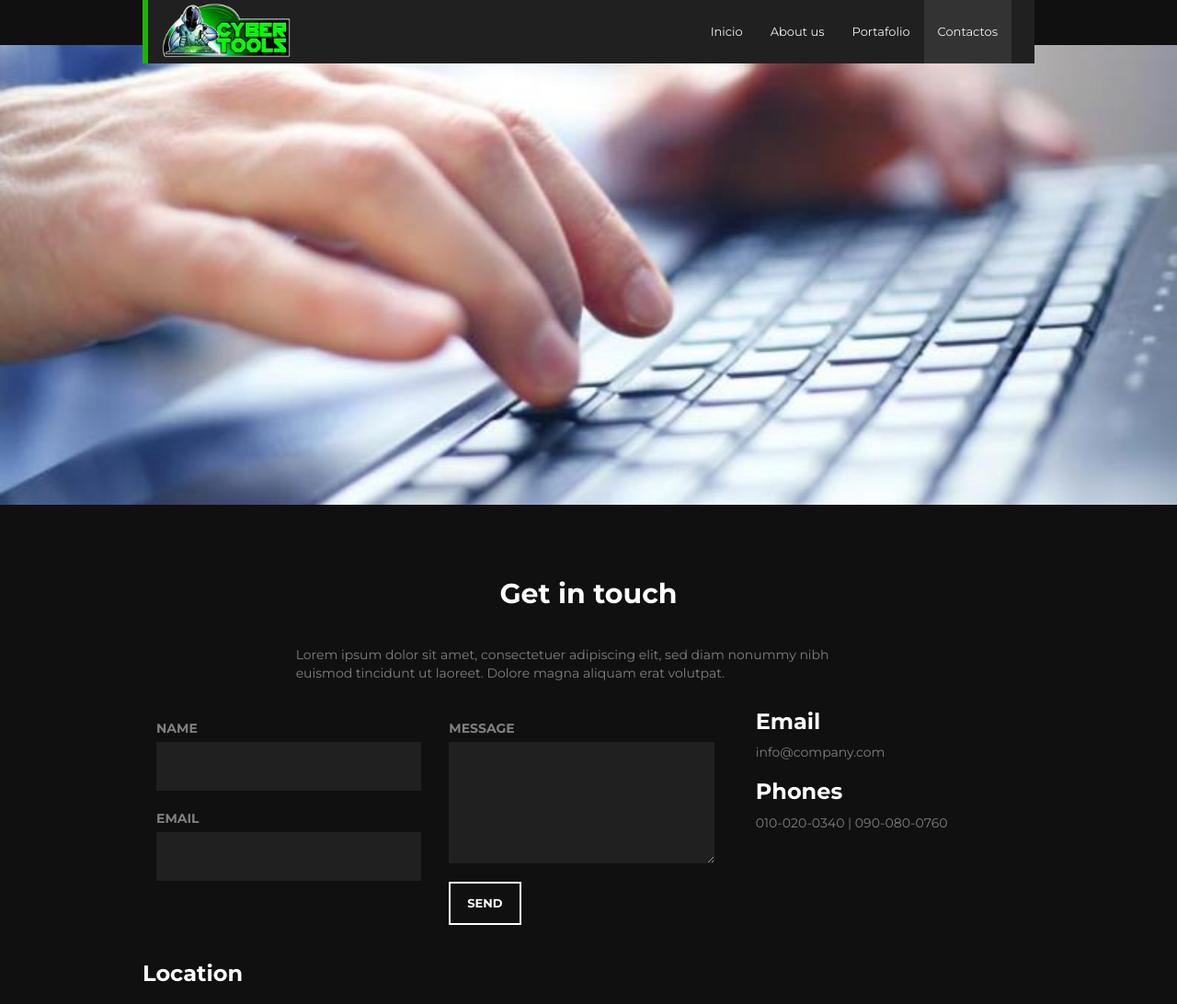
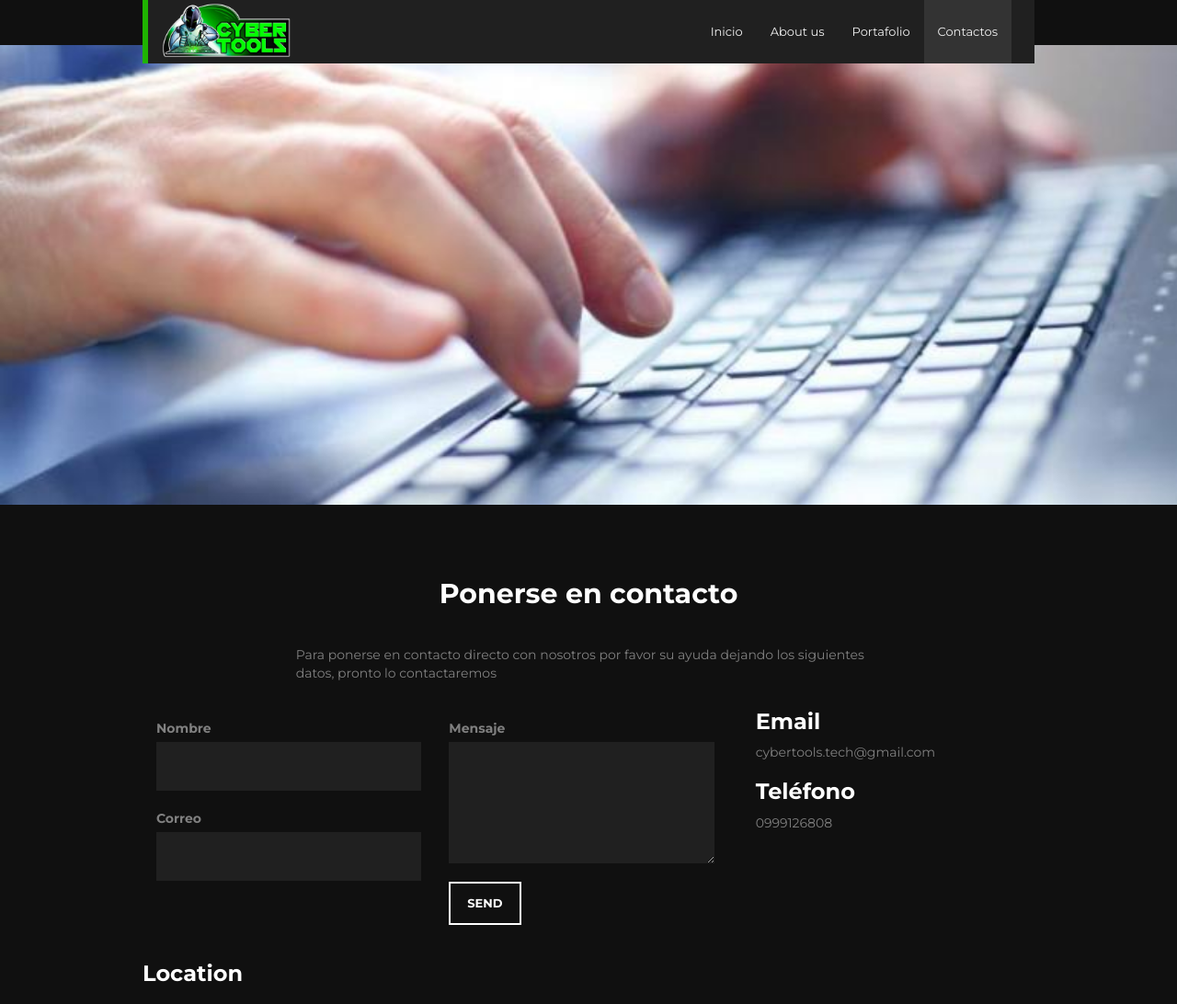
Before and after one commit to joaojv90/webproject, a Django app: page /contact/ in a window 1280 px wide. Shown: the part 21-1113 px from the top of the page at 92% size. Run offline with Django 4.2, Linux system fonts and the light colour scheme; some libraries are stand-ins or nearby versions.

Commit message:
changes in custom.js latitude and length

```diff
--- a/core/static/core/js/custom.js
+++ b/core/static/core/js/custom.js
@@ -6,7 +6,7 @@ var center;
 function initialize() {
     var mapOptions = {
       zoom: 16,
-      center: new google.maps.LatLng(13.758468, 100.567481),
+      center: new google.maps.LatLng(-0.335201, -78.529045),
       scrollwheel: false
     };
 
@@ -42,6 +42,6 @@ $('#portfolio a').nivoLightbox({
     });
 
 // HIDE MOBILE MENU AFTER CLIKING ON A LINK
-   $('.navbar-collapse a').click(function(){
+    $('.navbar-collapse a').click(function(){
         $(".navbar-collapse").collapse('hide');
     });
--- a/core/templates/core/contact.html
+++ b/core/templates/core/contact.html
@@ -18,38 +18,38 @@
 	<div class="container">
 		<div class="row">
 			<div class="col-md-offset-2 col-md-8 col-sm-12">
-				<h2>Get in touch</h2>
-                <p>Lorem ipsum dolor sit amet, consectetuer adipiscing elit, sed diam nonummy nibh euismod tincidunt ut laoreet. Dolore magna aliquam erat volutpat.</p>
+				<h2>Ponerse en contacto</h2>
+                <p>Para ponerse en contacto directo con nosotros por favor su ayuda dejando los siguientes datos, pronto lo contactaremos</p>
 			</div>
 			<div class="col-md-8 col-sm-8 mt30">
 				<form action="#" method="post" role="form">
 					<div class="col-md-6 col-sm-6">
-                        <label for="name">NAME</label>
+                        <label for="name">Nombre</label>
                         <input name="name" type="text" class="form-control" id="name">
-                      <label for="email">EMAIL</label>
+						<label for="email">Correo</label>
                         <input name="email" type="email" class="form-control" id="email">
 					</div>
 					<div class="col-md-6 col-sm-6">
-						<label for="message">MESSAGE</label>
+						<label for="message">Mensaje</label>
 						<textarea name="message" rows="6" class="form-control" id="message"></textarea>
 					</div>
                     <div class="col-md-6 col-sm-6">
-                    	<button type="submit" name="submit" class="btn btn-default">SEND</button>
+						<button type="submit" name="submit" class="btn btn-default">SEND</button>
                     </div>
 				</form>
 			</div>
 			<div class="col-md-4 col-sm-4 address">
 				<div>
 					<h3>Email</h3>
-					<p>info@company.com</p>
+					<p>cybertools.tech@gmail.com</p>
 				</div>
 				<div>
-					<h3>Phones</h3>
-					<p>010-020-0340 | 090-080-0760</p>
+					<h3>Teléfono</h3>
+					<p>0999126808</p>
 				</div>
 			</div>
 			<div class="col-md-12 col-sm-12 mt20">
-            	<h3>Location</h3>
+				<h3>Location</h3>
 				<div class="google_map mt20">
 					<div id="map-canvas"></div>
 				</div>
```
